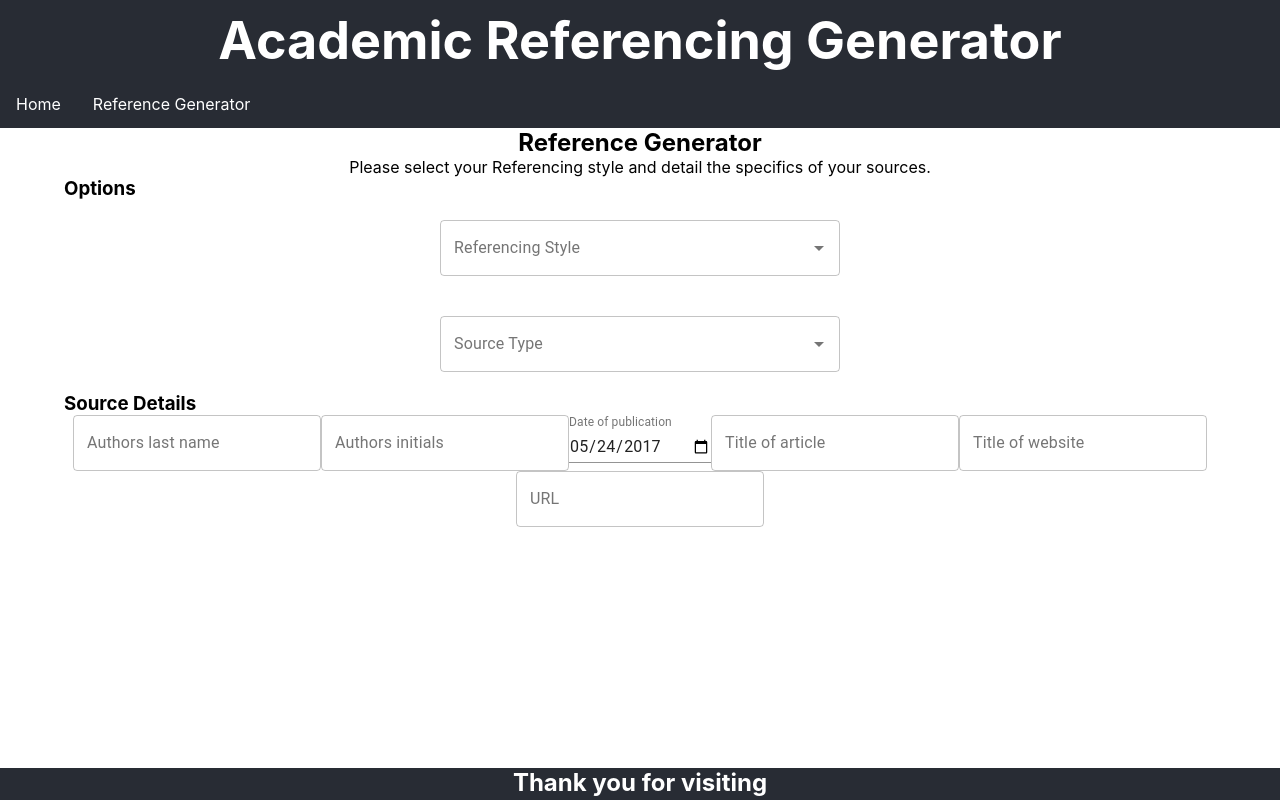
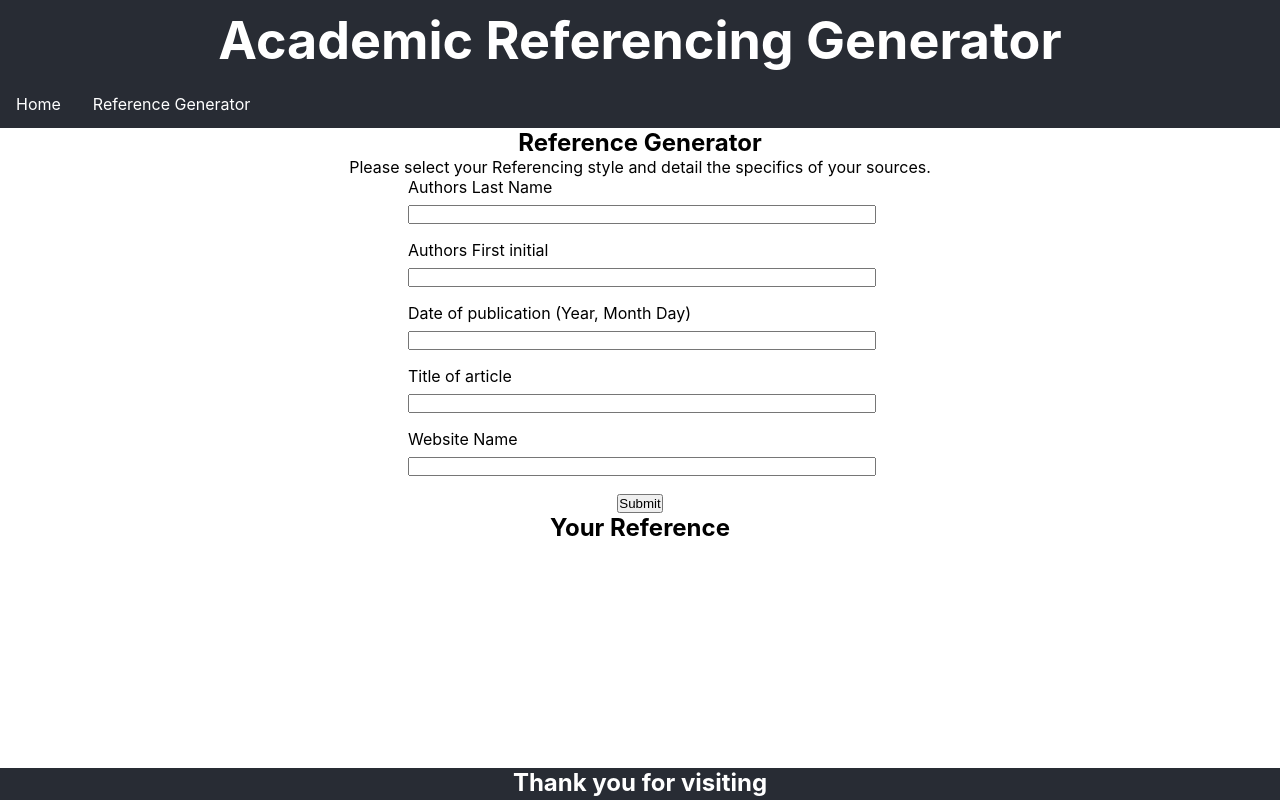
Before and after one commit to MatthewNobes/Academic-Referencing-Generator, a React (Create React App) app: page /ReferenceGenerator in a window 1280 px wide. Built offline with nearby package versions, Linux system fonts and the light colour scheme.

Commit message:
Basic form setup

```diff
--- a/package.json
+++ b/package.json
@@ -8,6 +8,7 @@
     "@testing-library/jest-dom": "^5.14.1",
     "@testing-library/react": "^11.2.7",
     "@testing-library/user-event": "^12.8.3",
+    "formik": "^2.2.9",
     "react": "^17.0.2",
     "react-dom": "^17.0.2",
     "react-router": "^5.2.0",
--- a/src/Components/main-pages/OptionsForm.js
+++ b/src/Components/main-pages/OptionsForm.js
@@ -1,6 +1,6 @@
 import '../../css/App.css';
-import React from 'react';
-import ReactDOM from 'react-dom';
+import React, { useState } from 'react';
+import { useFormik } from 'formik';
 
 import TextField from '@material-ui/core/TextField';
 import Autocomplete from '@material-ui/lab/Autocomplete';
@@ -22,19 +22,21 @@ const RefStyle = () => {
     return (
         <Autocomplete
           options={options}
-          className="ReferenceGenerator-ComboBox"
+          className="ReferenceGenerator-Element"
           renderInput={(params) =>
             <TextField {...params} label="Referencing Style" variant="outlined" />}
         />
+
     );
 }
 
 const SourceDetails = () => {
     return (
         <div>
-            <TextField id="outlined-basic" label="Authors last name" variant="outlined" />
-            <TextField id="outlined-basic" label="Authors initials" variant="outlined" />
+            <TextField id="outlined-basic" className="ReferenceGenerator-Element" label="Authors last name" variant="outlined" />
+            <TextField id="outlined-basic" className="ReferenceGenerator-Element" label="Authors initials" variant="outlined" />
             <TextField
+                className="ReferenceGenerator-Element"
                 id="date"
                 label="Date of publication"
                 type="date"
@@ -43,9 +45,67 @@ const SourceDetails = () => {
                 shrink: true,
                 }}
             />
-            <TextField id="outlined-basic" label="Title of article " variant="outlined" />
-            <TextField id="outlined-basic" label="Title of website" variant="outlined" />
-            <TextField id="outlined-basic" label="URL" variant="outlined" />
+            <TextField id="outlined-basic" className="ReferenceGenerator-Element" label="Title of article " variant="outlined" />
+            <TextField id="outlined-basic" className="ReferenceGenerator-Element" label="Title of website" variant="outlined" />
+            <TextField id="outlined-basic" className="ReferenceGenerator-Element" label="URL" variant="outlined" />
+        </div>
+    )
+}
+
+const NewStyleForm = () => {
+
+    const [citation, appendCitation] = useState('')
+
+    const formik = useFormik({
+        initialValues: {
+            authorLastName: '',
+            authorFirstInitial: '',
+            date: '',
+            articleTitle: '',
+            websiteName: ''
+        },
+        onSubmit: (values) => {
+            debugger;
+            const authorInfo = values.authorLastName + ' ' + values.authorFirstInitial + '. '
+            const date = values.date
+            const siteInfo = values.articleTitle + ' ' + values.websiteName
+            const refer = authorInfo + ' ' + date + ' ' + siteInfo;
+            appendCitation(refer);
+        }
+    });
+
+    return (
+        <div className="ReferenceGenerator">
+            <form  onSubmit={formik.handleSubmit}>
+                <div className="ReferenceGenerator-InputBlock">
+                    <label htmlFor="authorLastName">Authors Last Name</label>
+                    <input type="text" className="ReferenceGenerator-InputElement" id="authorLastName" name="authorLastName" onChange={formik.handleChange} value={formik.values.authorLastName}></input>
+                </div>
+
+                <div className="ReferenceGenerator-InputBlock">
+                    <label htmlFor="authorFirstInitial">Authors First initial</label>
+                    <input type="text" className="ReferenceGenerator-InputElement" id="authorFirstInitial" name="authorFirstInitial" onChange={formik.handleChange} value={formik.values.authorFirstInitial}></input>
+                </div>
+
+                <div className="ReferenceGenerator-InputBlock">
+                    <label htmlFor="date">Date of publication (Year, Month Day)</label>
+                    <input type="text" className="ReferenceGenerator-InputElement" id="date" name="date" onChange={formik.handleChange} value={formik.values.date}></input>
+                </div>
+
+                <div className="ReferenceGenerator-InputBlock">
+                    <label htmlFor="articleTitle">Title of article</label>
+                    <input type="text" className="ReferenceGenerator-InputElement" id="articleTitle" name="articleTitle" onChange={formik.handleChange} value={formik.values.articleTitle}></input>
+                </div>
+
+                <div className="ReferenceGenerator-InputBlock">
+                    <label htmlFor="websiteName">Website Name</label>
+                    <input type="text" className="ReferenceGenerator-InputElement" id="websiteName" name="websiteName" onChange={formik.handleChange} value={formik.values.websiteName}></input>
+                </div>
+
+                <button type='submit'>Submit</button>
+            </form>
+            <h2>Your Reference</h2>
+            <p>{citation}</p>
         </div>
     )
 }
@@ -64,17 +124,7 @@ const SourceDetails = () => {
 
 export default function OptionsForm() {
     return (
-        <form className="ReferenceGenerator-Form">
-            <div className="ReferenceGenerator-OptionsContainer">
-                <h3>Options</h3>
-                <RefStyle />
-                <SourceType />
-            </div>
-            <div className="ReferenceGenerator-OptionsContainer">
-                <h3>Source Details</h3>
-                <SourceDetails />
-            </div>
-        </form>
+        <NewStyleForm />
     )
 
 }
--- a/src/Components/main-pages/ReferenceGenerator.js
+++ b/src/Components/main-pages/ReferenceGenerator.js
@@ -2,7 +2,6 @@ import '../../css/App.css';
 import React from 'react';
 
 import OptionsForm from './OptionsForm'
-import referenceResult from './ReferenceResult'
 
 
 export default function Referencing() {
@@ -11,7 +10,6 @@ export default function Referencing() {
             <h1>Reference Generator</h1>
             <p>Please select your Referencing style and detail the specifics of your sources.</p>
             <OptionsForm />
-            <referenceResult />
         </div>
     )
 
--- a/src/Components/main-pages/ReferenceResult.js
+++ /dev/null
@@ -1,25 +0,0 @@
-import '../../css/App.css';
-import React from 'react';
-
-const completeReference = () => {
-    return (
-        <p>Reference</p>
-    )
-}
-
-const completeCitation = () => {
-    return (
-        <p>Citation</p>
-    )
-}
-
-export default function referenceResult() {
-    return (
-        <div>
-            <h2>Reference</h2>
-            <completeReference />
-            <h2>In-text Citation</h2>
-            <completeCitation />
-        </div>
-    )
-}
--- a/src/css/App.css
+++ b/src/css/App.css
@@ -77,6 +77,24 @@ h3 {
 }
 
 /*Reference Generator bits*/
+
+.ReferenceGenerator{
+  max-width: 600px;
+  display: inline-block;
+  text-align: center;
+}
+
+.ReferenceGenerator-InputBlock{
+  min-width: 100%;
+  text-align: left;
+}
+
+.ReferenceGenerator-InputElement{
+  min-width: 100%;
+  margin-top: 1vh;
+  margin-bottom: 2vh;
+}
+
 .ReferenceGenerator-OptionsContainer{
   align-items: center;
   text-align: center;
@@ -85,7 +103,7 @@ h3 {
   padding-right: 5vw;
 }
 
-.ReferenceGenerator-ComboBox {
+.ReferenceGenerator-Element {
   padding-top: 2.5vh;
   padding-bottom: 2.5vh;
   width: 80vw;
```
Also changed, not shown: 1 other file (tests, documents, lock files or other folders).
